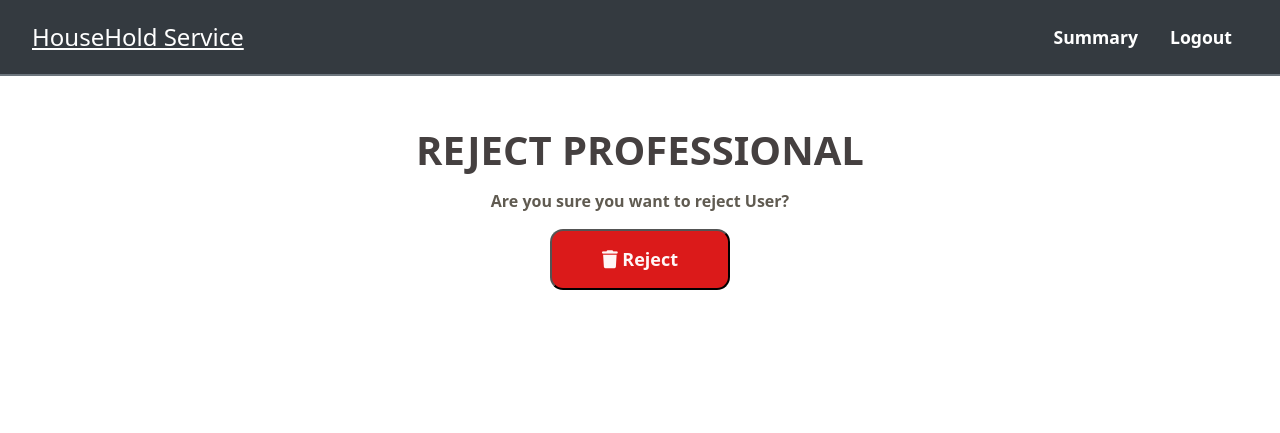
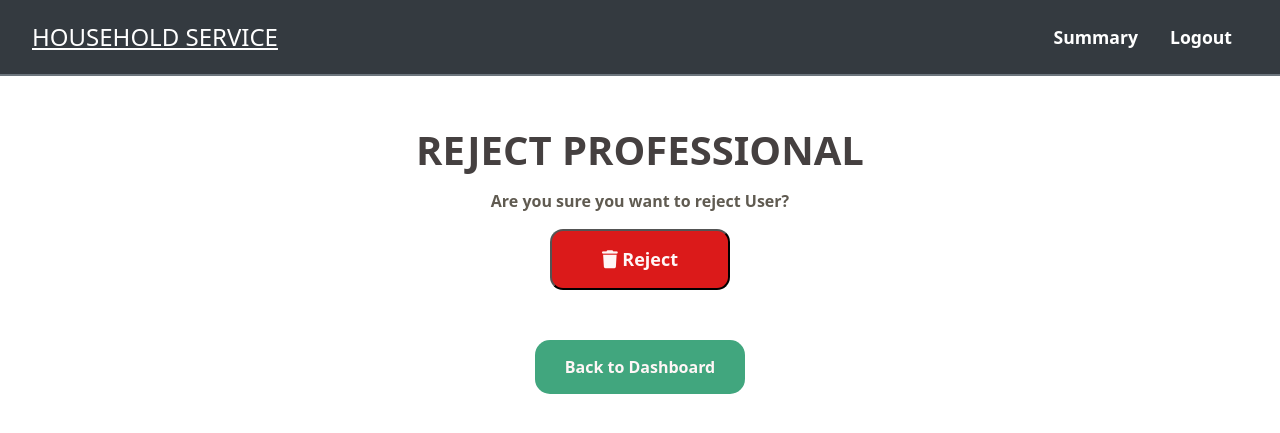
Before and after one commit to vanika02/HouseholdApp, a Flask app: page /professional/1/reject in a window 1280 px wide. Shown: the top 433 px of the page. Run offline with Flask 3, Linux system fonts and the light colour scheme; the visitor is signed in with stand-in values (Sample User, id 1); tables that the repository leaves empty hold one stand-in row (values such as "Sample post"); parts of the project's set-up code (start-up, migrations or seed data) failed here and were passed over; some libraries are stand-ins or nearby versions.

Commit message:
Refactor: changes to navbar title

```diff
--- a/app/admin/routes.py
+++ b/app/admin/routes.py
@@ -245,23 +245,23 @@ def approve_professional(id):
 
     if not professional:
         flash("professional does not exist!")
-        return redirect(url_for("admin_dashboard"))
+        return redirect(url_for("admin.admin_dashboard"))
 
     if user.is_blocked:
         flash("Professional is blocked!")
-        return redirect(url_for("admin_dashboard"))
+        return redirect(url_for("admin.admin_dashboard"))
     if user.is_verified:
         flash("Professional is already verfied!")
-        return redirect(url_for("admin_dashboard"))
+        return redirect(url_for("admin.admin_dashboard"))
 
     if professional.is_rejected:
         flash("Professional is Rejected!")
-        return redirect(url_for("admin_dashboard"))
+        return redirect(url_for("admin.admin_dashboard"))
     else:
         user.is_verified = True
         db.session.commit()
         flash("Professional has been verified successfully!")
-        return redirect(url_for("admin_dashboard"))
+        return redirect(url_for("admin.admin_dashboard"))
 
 
 @admin_router.route('/professional/<int:id>/reject', methods=['GET', 'POST'])
@@ -270,27 +270,27 @@ def reject_professional(id):
     professional = Professional.query.get(id)
     if not professional:
         flash("Professional does not exist!")
-        return redirect(url_for("admin_dashboard"))
+        return redirect(url_for("admin.admin_dashboard"))
 
     user = User.query.get(professional.user_id)
 
     if request.method == "POST":
         if not professional:
             flash("Professional does not exist!")
-            return redirect(url_for("admin_dashboard"))
+            return redirect(url_for("admin.admin_dashboard"))
 
         if user.is_blocked:
             flash("Professional is already blocked!")
-            return redirect(url_for("admin_dashboard"))
+            return redirect(url_for("admin.admin_dashboard"))
 
         if user.is_verified:
             flash("This professional is already approved and cannot be rejected.")
-            return redirect(url_for("admin_dashboard"))
+            return redirect(url_for("admin.admin_dashboard"))
 
         professional.is_rejected = True
         db.session.commit()
         flash("Professional has been rejected.")
-        return redirect(url_for("admin_dashboard"))
+        return redirect(url_for("admin.admin_dashboard"))
     else:
         return render_template("professional/reject.html", professional=professional)
 
@@ -302,16 +302,16 @@ def block_professional(id):
 
     if not professional:
         flash("professional does not exist!")
-        return redirect(url_for("admin_dashboard"))
+        return redirect(url_for("admin.admin_dashboard"))
 
     if user.is_blocked:
         flash("Professional is blocked!")
-        return redirect(url_for("admin_dashboard"))
+        return redirect(url_for("admin.admin_dashboard"))
     else:
         user.is_blocked = True
         db.session.commit()
         flash("Professional has been Blocked!")
-        return redirect(url_for("admin_dashboard"))
+        return redirect(url_for("admin.admin_dashboard"))
 
 @admin_router.route('/professional/<int:id>/unblock')
 @admin_required
@@ -321,13 +321,13 @@ def unblock_professional(id):
 
     if not professional:
         flash("professional does not exist!")
-        return redirect(url_for("admin_dashboard"))
+        return redirect(url_for("admin.admin_dashboard"))
 
     if not user.is_blocked:
         flash("Professional is not blocked!")
-        return redirect(url_for("admin_dashboard"))
+        return redirect(url_for("admin.admin_dashboard"))
     else:
         user.is_blocked = False
         db.session.commit()
         flash("Professional has been unblocked!")
-        return redirect(url_for("admin_dashboard"))
+        return redirect(url_for("admin.admin_dashboard"))
--- a/app/static/css/style.css
+++ b/app/static/css/style.css
@@ -373,10 +373,10 @@ h2.display-2 {
 }
 
 .back-btn {
-    padding: 10px 20px;
+    padding: 15px 30px;
     border: none;
-    border-radius: 5px;
-    background-color: #C44545;
+    border-radius: 15px;
+    background-color: #41A67E;
     font-weight: bold;
     color: #FFF6F6;
 }
--- a/app/templates/navbar.html
+++ b/app/templates/navbar.html
@@ -83,6 +83,7 @@
         font-size: 1.5rem;
         color: #ffffff;
         cursor: pointer;
+        text-transform: uppercase;
     }
 
     .menu-wrapper.ms-auto {
--- a/app/templates/professional/reject.html
+++ b/app/templates/professional/reject.html
@@ -17,6 +17,16 @@ Delete Service
             Reject
         </button>
     </div>
+    <div class="prof-back-btn">
+        <!-- Back to Dashboard Button -->
+        <a href="{{ url_for('admin.admin_dashboard') }}">
+            <button class="back-btn">
+                Back to Dashboard
+            </button>
+        </a>
+    </div>
+
+
 </form>
 
 {% endblock %}
```
